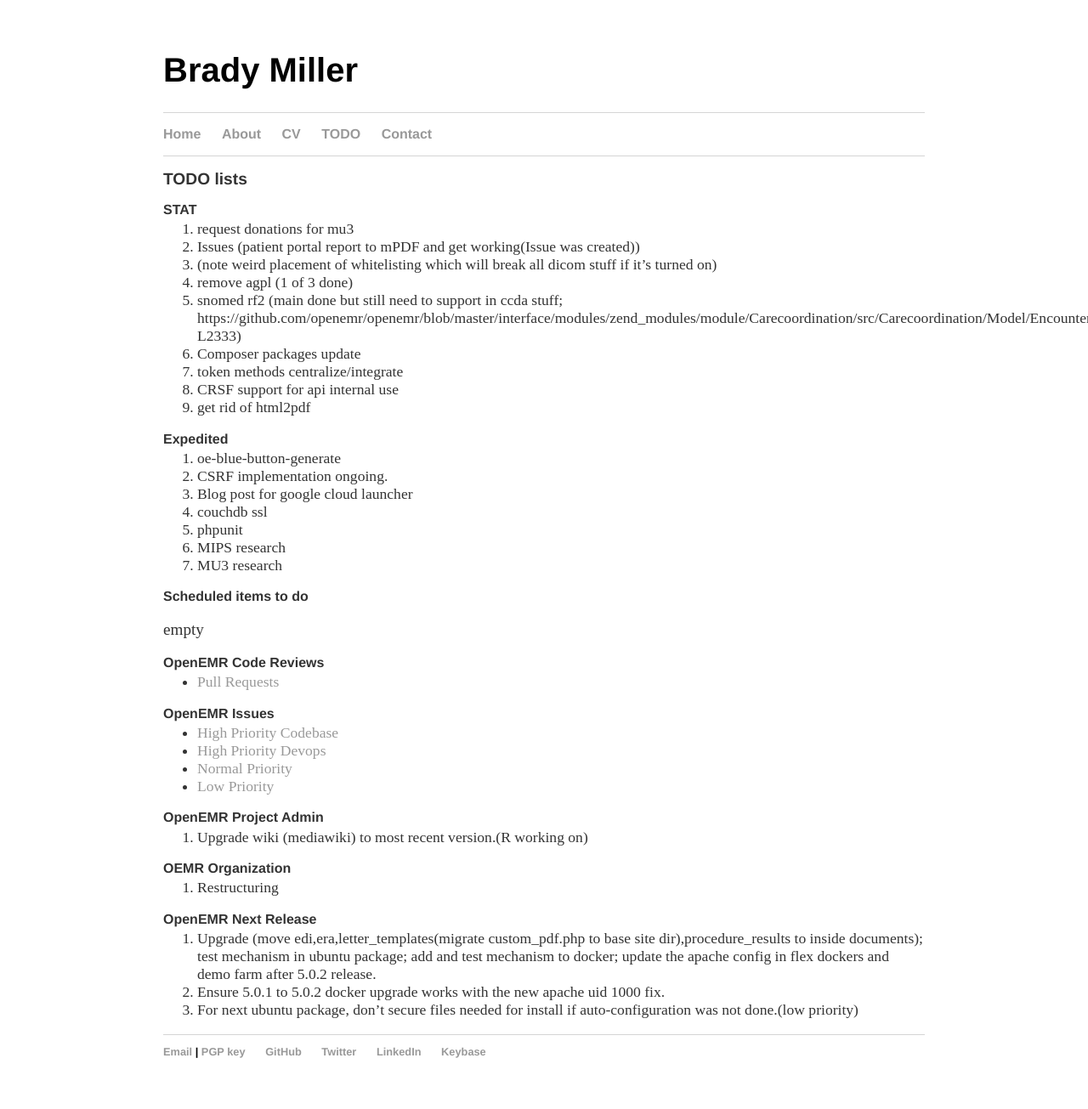
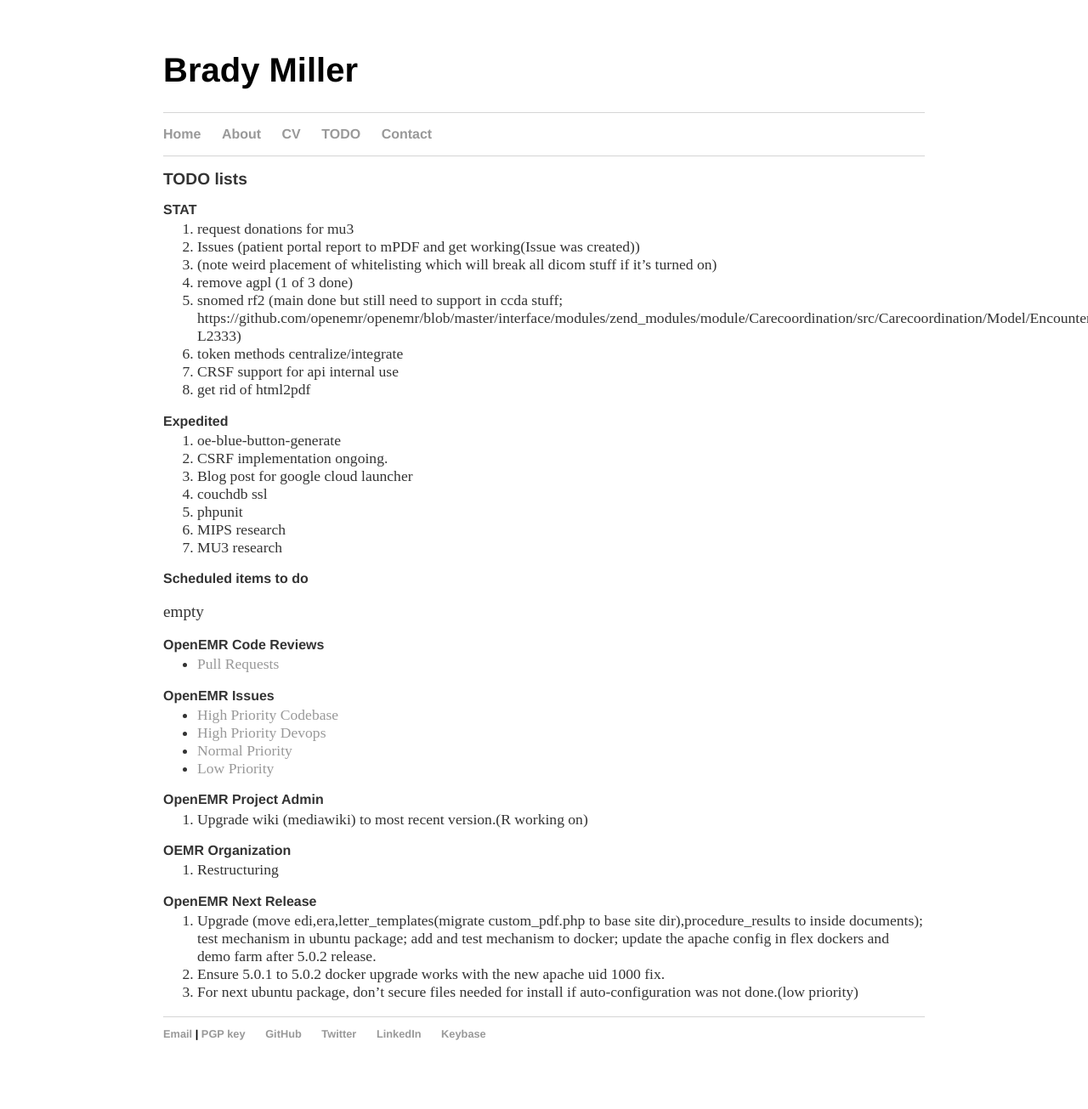
Before and after one commit to bradymiller/bradymiller.github.io, a Jekyll site: the page built from todo/index.md, in a window 1280 px wide. Shown: the whole page at 85% size. Built offline with Jekyll 4.4.1, drawn with Linux system fonts in a browser that asks for light colours; our own code applies the rules of GitHub Pages for plain Markdown files; after the commit the page ends 1284 px from its top, so only the background shows below that.

Commit message:
Update index.md

```diff
--- a/todo/index.md
+++ b/todo/index.md
@@ -9,7 +9,6 @@
 2. (note weird placement of whitelisting which will break all dicom stuff if it's turned on)
 1. remove agpl (1 of 3 done)
 1. snomed rf2 (main done but still need to support in ccda stuff; https://github.com/openemr/openemr/blob/master/interface/modules/zend_modules/module/Carecoordination/src/Carecoordination/Model/EncounterccdadispatchTable.php#L2316-L2333)
-1. Composer packages update
 1. token methods centralize/integrate
 1. CRSF support for api internal use
 1. get rid of html2pdf
```
